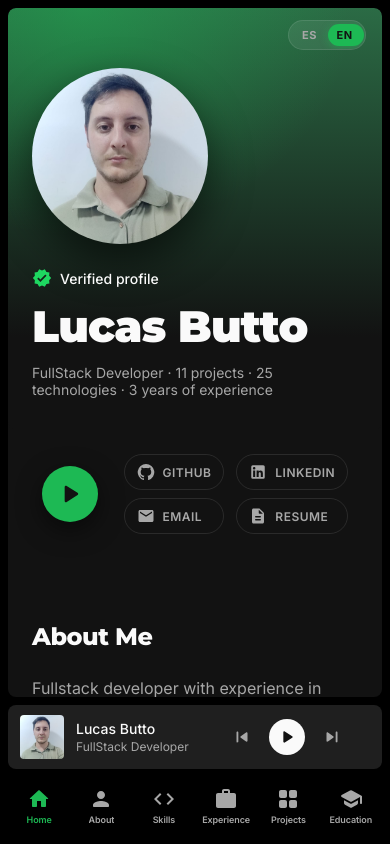
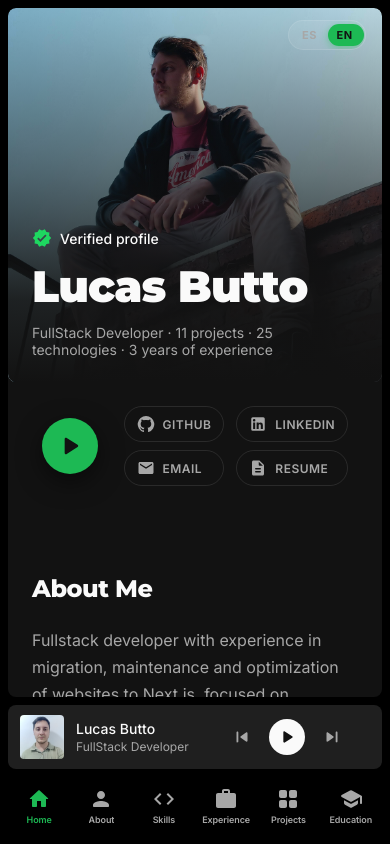
Before and after one commit to LucasButto/Portfolio-Spotify, a React (Vite) app: page / in a window 390 px wide. Built offline with nearby package versions, Linux system fonts and the light colour scheme.

Commit message:
Style: rebuild the mobile hero as a Spotify artist page
- Fill the banner with a full-bleed photo and fade it into the page
- Overlay the name and meta on the darkened lower half
- Hide the circular avatar on phones and leave the desktop hero untouched

```diff
--- a/src/components/Hero/Hero.scss
+++ b/src/components/Hero/Hero.scss
@@ -10,9 +10,33 @@
     border-radius: v.$radius-lg;
   }
 
+  // Mobile only: the photo fills the banner and the backdrop above it fades
+  // into the page, so the name sits over the darkened lower half — the same
+  // shape as Spotify's artist header.
+  &__photo {
+    position: absolute;
+    inset: 0;
+    background-size: cover;
+    background-position: 50% 15%;
+    background-repeat: no-repeat;
+
+    @include m.from(v.$bp-md) {
+      display: none;
+    }
+  }
+
   &__backdrop {
     position: absolute;
     inset: 0;
+    background: linear-gradient(
+      180deg,
+      rgba(18, 18, 18, 0.1) 0%,
+      rgba(18, 18, 18, 0.55) 45%,
+      rgba(18, 18, 18, 0.92) 78%,
+      var(--background) 100%
+    );
+
+    @include m.from(v.$bp-md) {
       background:
         radial-gradient(
           120% 90% at 20% 0%,
@@ -21,13 +45,15 @@
         ),
         linear-gradient(180deg, #2b6b45 0%, var(--background) 78%);
     }
+  }
 
   &__content {
     position: relative;
     display: flex;
     flex-direction: column;
     gap: 24px;
-    padding: 60px 24px 32px;
+    // Pushes the text down so it lands over the photo's darkened lower half.
+    padding: 220px 24px 24px;
 
     @include m.from(v.$bp-md) {
       flex-direction: row;
@@ -42,6 +68,8 @@
   }
 
   &__avatar {
+    // Replaced by the full-bleed photo on phones.
+    display: none;
     width: 176px;
     height: 176px;
     flex-shrink: 0;
@@ -53,6 +81,7 @@
     box-shadow: var(--shadow-lg);
 
     @include m.from(v.$bp-md) {
+      display: block;
       width: 208px;
       height: 208px;
     }
--- a/src/components/Hero/Hero.tsx
+++ b/src/components/Hero/Hero.tsx
@@ -42,6 +42,13 @@ const Hero = () => {
   return (
     <section className="hero" id="home" aria-label={copy.hero.label}>
       <div className="hero__banner">
+        {/* Mobile-only full-bleed photo, Spotify artist-page style. */}
+        <div
+          className="hero__photo"
+          role="img"
+          aria-label={copy.hero.photoOf(profile.name)}
+          style={{ backgroundImage: `url(${profile.banner})` }}
+        />
         <div className="hero__backdrop" aria-hidden="true" />
         <div className="hero__content">
           <div
```
Lines whose indentation alone changed are shown as unchanged.
